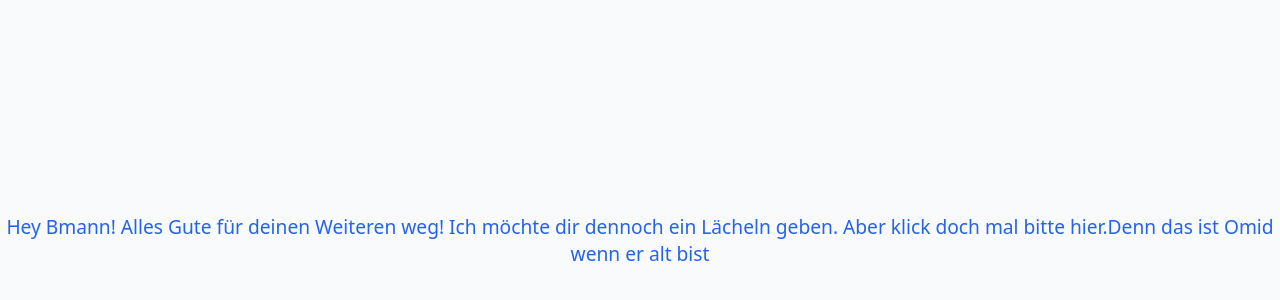
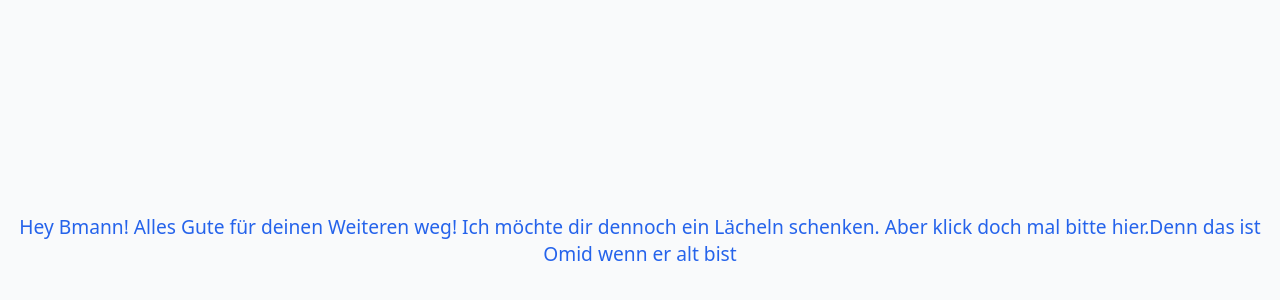
Before and after one commit to SigmaSites/A, a plain HTML site: page index.html in a window 1280 px wide. Shown: the part 160-460 px from the top of the page. Drawn offline with Linux system fonts and the light colour scheme.

Commit message:
Update index.html

```diff
--- a/index.html
+++ b/index.html
@@ -67,7 +67,7 @@
 </head>
 <body>
   <ul>
-    <li><a href="https://share.google/hnYeP5idhy1AAX0h9" target="_blank">Hey Bmann! Alles Gute für deinen Weiteren weg! Ich möchte dir dennoch ein Lächeln geben. Aber klick doch mal bitte hier.Denn das ist Omid wenn er alt bist</a></li>
+    <li><a href="https://share.google/hnYeP5idhy1AAX0h9" target="_blank">Hey Bmann! Alles Gute für deinen Weiteren weg! Ich möchte dir dennoch ein Lächeln schenken. Aber klick doch mal bitte hier.Denn das ist Omid wenn er alt bist</a></li>
   </ul>
 </body>
 </html>
```
